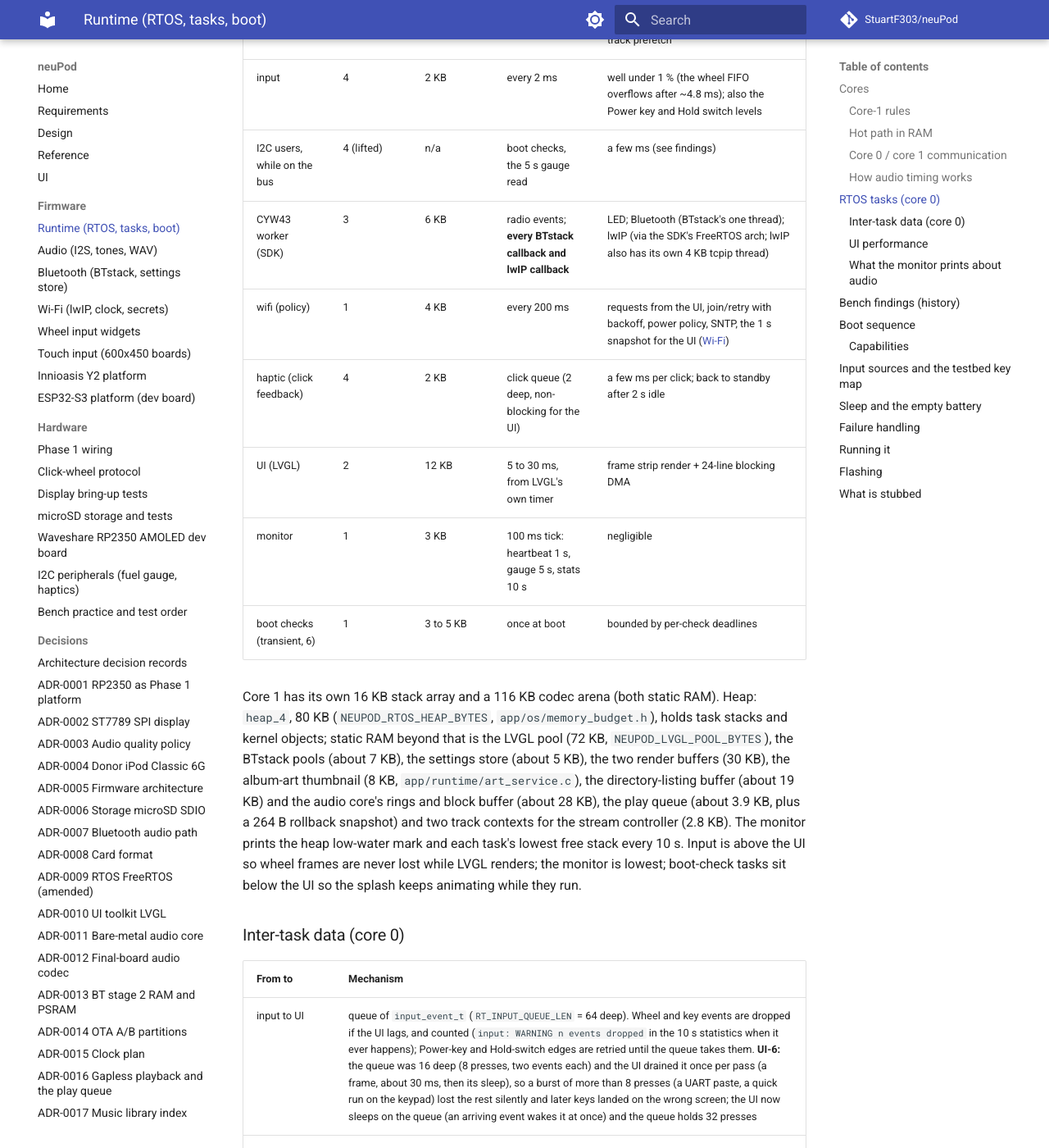
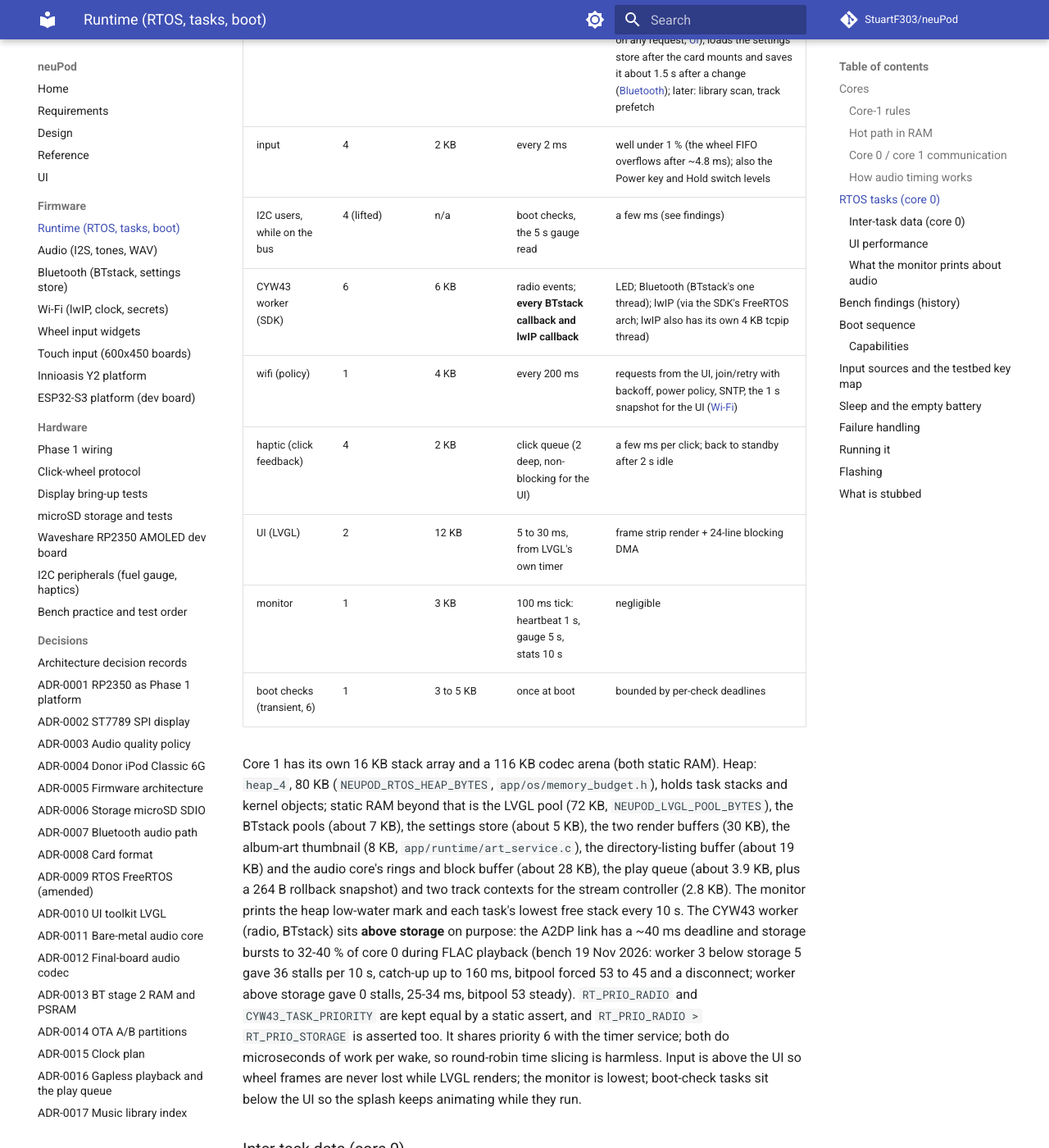
Before and after one commit to StuartF303/neuPod, an MkDocs documentation site: the page built from docs/runtime.md, in a window 1280 px wide and 1400 px high, scrolled down 2608 px. Shown: the whole window at 82% size. Built offline with MkDocs 1.6.1 and Material for MkDocs 9.7.7, drawn with Linux system fonts in a browser that asks for light colours; comment, search, counter and statistics services are not loaded; some of the changed text lies outside the part shown.

Commit message:
radio: raise the CYW43/BTstack worker above storage (priority 3 -> 6)
Bench 2026-11-19 (Pico 2 W, AirPods, Eels FLAC, static screen): with the worker
at 3 below storage at 5, A2DP stalled 36 times per 10 s, catch-up reached 160 ms,
the bitpool was forced 53 -> 45 and the headset once disconnected (0x14). With the
worker above storage: 0 stalls, catch-up 25-34 ms, bitpool 53 steady, 0 drops.

RT_PRIO_RADIO and CYW43_TASK_PRIORITY are now 6, kept in step and checked by static
asserts, plus RT_PRIO_RADIO > RT_PRIO_STORAGE as a regression guard. Shares 6 with
the timer service. Docs (runtime, bluetooth, bench) updated.

Co-Authored-By: Claude Opus 5.5 <noreply@anthropic.com>
Claude-Session: https://claude.ai/code/session_01NfmAnVDjnzfgW3yKGmiHZv

```diff
--- a/docs/runtime.md
+++ b/docs/runtime.md
@@ -63,11 +63,11 @@ Priority 7 is the highest; the kernel idle task is 0.
 
 | Task | Priority | Stack | Period / trigger | Budget |
 | --- | --- | --- | --- | --- |
-| kernel timer service | 6 | 1.5 KB | kernel timers | microseconds |
+| kernel timer service | 6 (shared with the CYW43 worker; round-robin) | 1.5 KB | kernel timers | microseconds |
 | storage | 5 | 8 KB | request queue; while a file streams, every 1 ms; otherwise every 500 ms | directory listings and volume space for the UI (yields every 32 entries); streams the file from the card in 2 KB reads into the audio data ring; decodes the album art of the playing track in slices (2 ms of work, 1 ms sleep, audio top-ups between, aborts on any request; [UI](ui.md#now-playing-art)); loads the settings store after the card mounts and saves it about 1.5 s after a change ([Bluetooth](bluetooth.md)); later: library scan, track prefetch |
 | input | 4 | 2 KB | every 2 ms | well under 1 % (the wheel FIFO overflows after ~4.8 ms); also the Power key and Hold switch levels |
 | I2C users, while on the bus | 4 (lifted) | n/a | boot checks, the 5 s gauge read | a few ms (see findings) |
-| CYW43 worker (SDK) | 3 | 6 KB | radio events; **every BTstack callback and lwIP callback** | LED; Bluetooth (BTstack's one thread); lwIP (via the SDK's FreeRTOS arch; lwIP also has its own 4 KB tcpip thread) |
+| CYW43 worker (SDK) | 6 | 6 KB | radio events; **every BTstack callback and lwIP callback** | LED; Bluetooth (BTstack's one thread); lwIP (via the SDK's FreeRTOS arch; lwIP also has its own 4 KB tcpip thread) |
 | wifi (policy) | 1 | 4 KB | every 200 ms | requests from the UI, join/retry with backoff, power policy, SNTP, the 1 s snapshot for the UI ([Wi-Fi](wifi.md)) |
 | haptic (click feedback) | 4 | 2 KB | click queue (2 deep, non-blocking for the UI) | a few ms per click; back to standby after 2 s idle |
 | UI (LVGL) | 2 | 12 KB | 5 to 30 ms, from LVGL's own timer | frame strip render + 24-line blocking DMA |
@@ -76,7 +76,9 @@ Priority 7 is the highest; the kernel idle task is 0.
 
 Core 1 has its own 16 KB stack array and a 116 KB codec arena (both static RAM). Heap: `heap_4`, 80 KB (`NEUPOD_RTOS_HEAP_BYTES`, `app/os/memory_budget.h`), holds task stacks and kernel objects; static RAM beyond that is the LVGL
 pool (72 KB, `NEUPOD_LVGL_POOL_BYTES`), the BTstack pools (about 7 KB), the settings store (about 5 KB), the two render buffers (30 KB), the album-art thumbnail (8 KB, `app/runtime/art_service.c`), the directory-listing buffer (about 19 KB) and the audio core's rings and block buffer (about 28 KB), the play queue (about 3.9 KB, plus a 264 B rollback snapshot) and two track contexts for the stream controller (2.8 KB).
-The monitor prints the heap low-water mark and each task's lowest free stack every 10 s. Input is above
+The monitor prints the heap low-water mark and each task's lowest free stack every 10 s. The CYW43 worker
+(radio, BTstack) sits **above storage** on purpose: the A2DP link has a ~40 ms deadline and storage bursts to 32-40 % of core 0 during FLAC playback
+(bench 19 Nov 2026: worker 3 below storage 5 gave 36 stalls per 10 s, catch-up up to 160 ms, bitpool forced 53 to 45 and a disconnect; worker above storage gave 0 stalls, 25-34 ms, bitpool 53 steady). `RT_PRIO_RADIO` and `CYW43_TASK_PRIORITY` are kept equal by a static assert, and `RT_PRIO_RADIO > RT_PRIO_STORAGE` is asserted too. It shares priority 6 with the timer service; both do microseconds of work per wake, so round-robin time slicing is harmless. Input is above
 the UI so wheel frames are never lost while LVGL renders; the monitor is lowest; boot-check tasks sit
 below the UI so the splash keeps animating while they run.
 
```
Also changed, not shown: docs/bench.md (+6 -0 lines), docs/bluetooth.md (+1 -1 lines), 2 other files.
